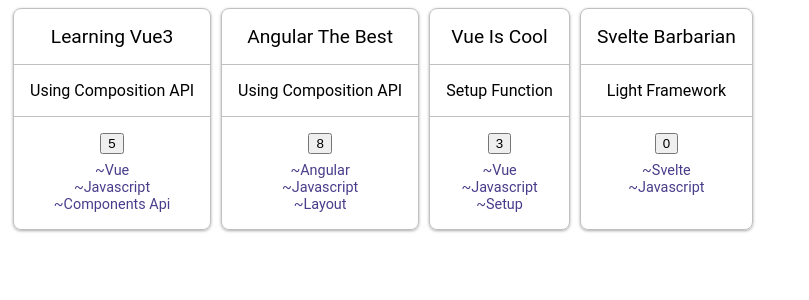
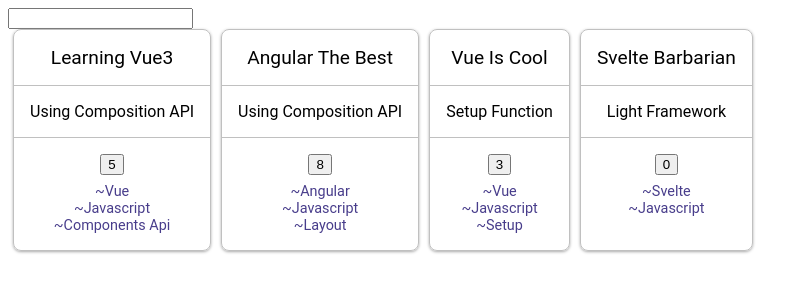
Before and after one commit to emptyfortress/v3, a Vue app: page / in a window 1280 px wide. Shown: the top 300 px of the page, without its empty margins (0-809 px from the left). Built offline with nearby package versions, Linux system fonts and the light colour scheme.

Commit message:
made input

```diff
--- a/src/microblog/App.vue
+++ b/src/microblog/App.vue
@@ -1,4 +1,5 @@
 <template lang="pug">
+input(type="text" :value="curTag" @input="setHashtag")
 .cards
 	Card(v-for="post in filteredPosts" )
 		template(v-slot:title) {{post.title}}
@@ -23,11 +24,22 @@
 			if (!store.state.currentTag) {
 				return store.state.posts
 			}
+
 			return store.state.posts.filter(post => post.hashtags.includes(store.state.currentTag))
 		})
 
+		const curTag = computed(() => {
+			return store.state.currentTag
+		})
+		const setHashtag = (e) => {
+			store.setHashtag(e.target.value)
+		}
+
 		return {
 			filteredPosts,
+			curTag,
+			setHashtag
+
 		}
 	}
 }
--- a/src/microblog/Controls.vue
+++ b/src/microblog/Controls.vue
@@ -1,11 +1,12 @@
 <template lang="pug">
 div
-	button.like {{ post.likes }}
+	button(@click="like").like {{ post.likes }}
 	Hashtag(:hash="tag" v-for="tag in post.hashtags")
 </template>
 
 <script>
 import Hashtag from './Hashtag.vue'
+import { store } from './store.js'
 
 export default {
 	components: { Hashtag },
@@ -14,6 +15,13 @@
 			type: Object
 		}
 	},
+	setup(props) {
+		const like = () => store.incrementLike(props.post)
+
+		return {
+			like
+		}
+	}
 }
 </script>
 
--- a/src/microblog/store.js
+++ b/src/microblog/store.js
@@ -13,5 +13,10 @@
 		this.state.currentTag = tag
 	}
 
+	incrementLike (post) {
+		const Post = this.state.posts.find( e => e.id === post.id)
+		Post.likes += 1
+	}
+
 }
 export const store = new Store()
```
